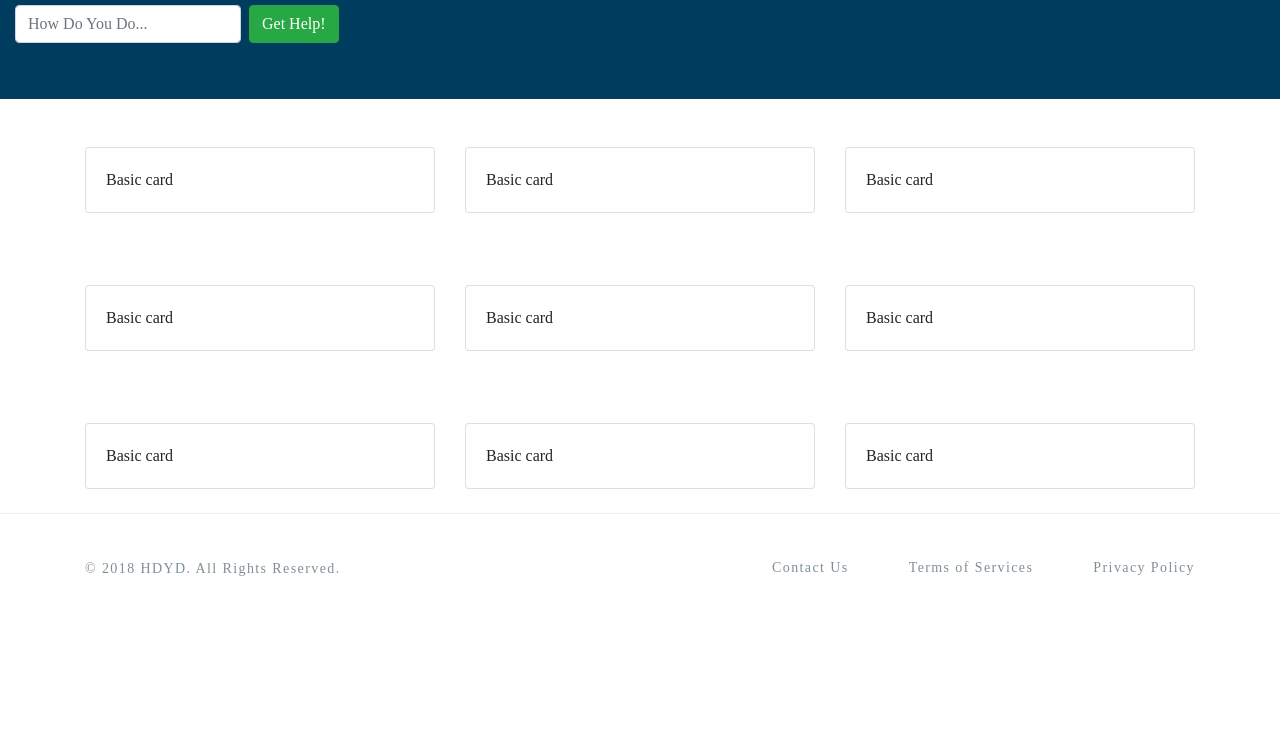
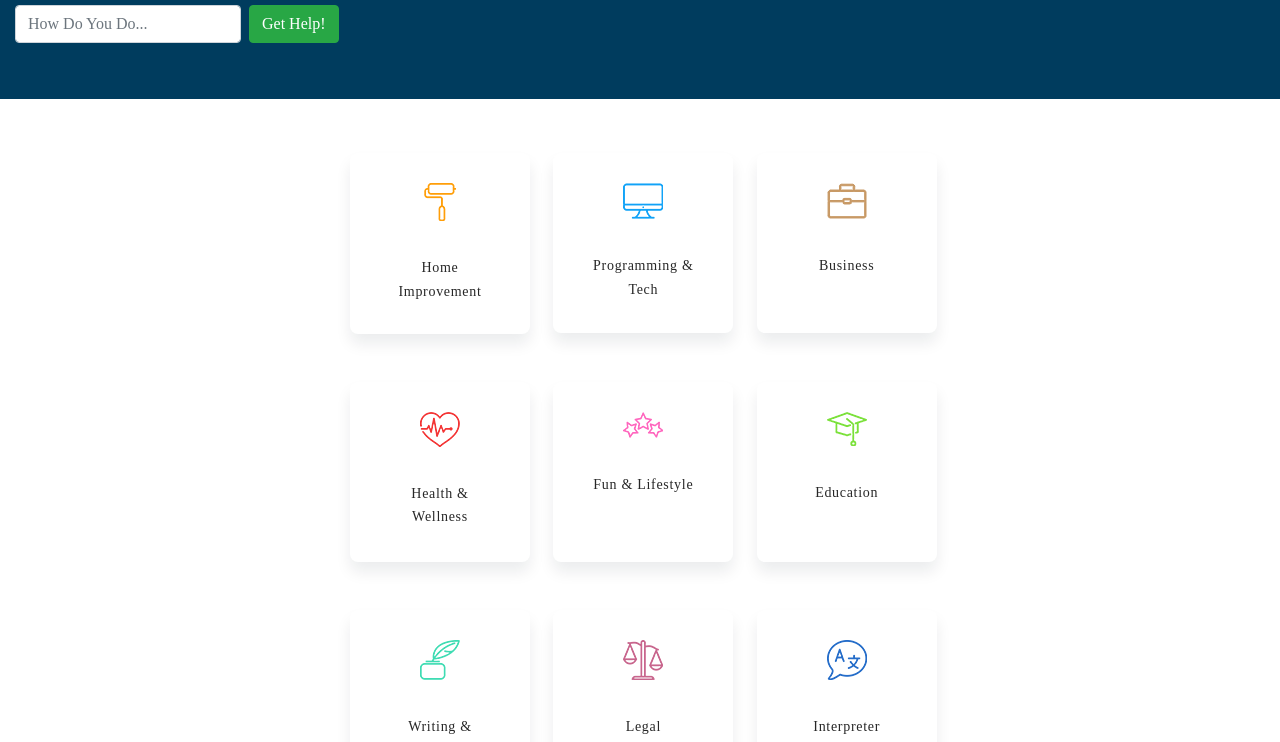
Before and after one commit to devnirajc/ydhd, a plain HTML site: page home2.html in a window 1280 px wide. Shown: the part 51-793 px from the top of the page. Drawn offline with Linux system fonts and the light colour scheme; a web font is replaced by a local one.

Commit message:
home 2 screen design

```diff
--- a/css/main.css
+++ b/css/main.css
@@ -863,6 +863,41 @@ p.headerText {
   transform: scale(1);
 }
 
-.border-text{
-  width:100%; text-align:center; border-bottom: 1px solid  #eeeeee; line-height:0.1em; margin:10px 0 20px;
+.border-text {
+  width: 100%;
+  text-align: center;
+  border-bottom: 1px solid #eeeeee;
+  line-height: 0.1em;
+  margin: 10px 0 20px;
 }
+
+.container-580 {
+  width: 580px;
+  margin: 30px auto 0 auto;
+  text-align: center;
+}
+
+.card-sm {
+  /* width: 180px; */
+  min-height: 180px;
+  background-color: rgba(255, 255, 255, 1);
+  border-radius: 8px;
+  box-shadow: 0px 10px 15px 0px rgba(0, 28, 43, 0.08);
+  padding: 30px 36px;
+  display: block;
+  float: left;
+  min-width: 180px;
+}
+
+.card-text {
+  font-family: 'Montserrat-SemiBold';
+  font-size: 14px;
+  color: #272727;
+  text-align: center;
+  letter-spacing: 0.05em;
+  padding-top: 35px;
+}
+.card-content {
+  display: block;
+  float: left;
+}
--- a/home2.html
+++ b/home2.html
@@ -49,62 +49,71 @@
     </div>
   </div>
   <main>
-    <div class="container">
+    <div class="container-580">
       <div class="row">
-        <div class="col-md-4 mt-5 mb-4">
-          <div class="card">
-            <div class="card-body">Basic card</div>
+        <div class="col-md-4 mt-4 mb-4">
+          <div class="card-sm">
+            <img src="images/60.png" alt="Home Improvement" />
+            <p class="card-text">Home Improvement</p>
           </div>
         </div>
-        <div class="col-md-4 mt-5 mb-4">
-          <div class="card">
-            <div class="card-body">Basic card</div>
+        <div class="col-md-4 mt-4 mb-4">
+          <div class="card-sm">
+            <img src="images/177.png" alt="Programming" />
+            <p class="card-text">Programming & Tech</p>
           </div>
         </div>
-        <div class="col-md-4 mt-5 mb-4">
-          <div class="card">
-            <div class="card-body">Basic card</div>
+        <div class="col-md-4 mt-4 mb-4">
+          <div class="card-sm">
+            <img src="images/68.png" alt="Business" />
+            <p class="card-text">Business</p>
           </div>
         </div>
       </div>
       <div class="row">
-        <div class="col-md-4 mt-5 mb-4">
-          <div class="card">
-            <div class="card-body">Basic card</div>
+        <div class="col-md-4 mt-4 mb-4">
+          <div class="card-sm">
+            <img src="images/76.png" alt="Health & Wellness" />
+            <p class="card-text">Health & Wellness</p>
           </div>
         </div>
-        <div class="col-md-4 mt-5 mb-4">
-          <div class="card">
-            <div class="card-body">Basic card</div>
+        <div class="col-md-4 mt-4 mb-4">
+          <div class="card-sm">
+            <img src="images/84.png" alt="Fun & Lifestyle" />
+            <p class="card-text">Fun & Lifestyle</p>
           </div>
         </div>
-        <div class="col-md-4 mt-5 mb-4">
-          <div class="card">
-            <div class="card-body">Basic card</div>
+        <div class="col-md-4 mt-4 mb-4">
+          <div class="card-sm">
+            <img src="images/96.png" alt="Education" />
+            <p class="card-text">Education</p>
           </div>
         </div>
       </div>
       <div class="row">
-        <div class="col-md-4 mt-5 mb-4">
-          <div class="card">
-            <div class="card-body">Basic card</div>
+        <div class="col-md-4 mt-4 mb-4">
+          <div class="card-sm">
+            <img src="images/163.png" alt="Writing & Translation" />
+            <p class="card-text">Writing & Translation</p>
           </div>
         </div>
-        <div class="col-md-4 mt-5 mb-4">
-          <div class="card">
-            <div class="card-body">Basic card</div>
+        <div class="col-md-4 mt-4 mb-4">
+          <div class="card-sm">
+            <img src="images/165.png" alt="Legal" />
+            <p class="card-text">Legal</p>
           </div>
         </div>
-        <div class="col-md-4 mt-5 mb-4">
-          <div class="card">
-            <div class="card-body">Basic card</div>
+        <div class="col-md-4 mt-4 mb-4">
+          <div class="card-sm">
+            <img src="images/166.png" alt="Interpreter" />
+            <p class="card-text">Interpreter</p>
           </div>
         </div>
       </div>
     </div>
 
   </main>
-  <footer class="footer">
+  <footer class="footer m-t-100">
     <div class="container">
       <div class="row">
         <div class="col-md-5">
```
